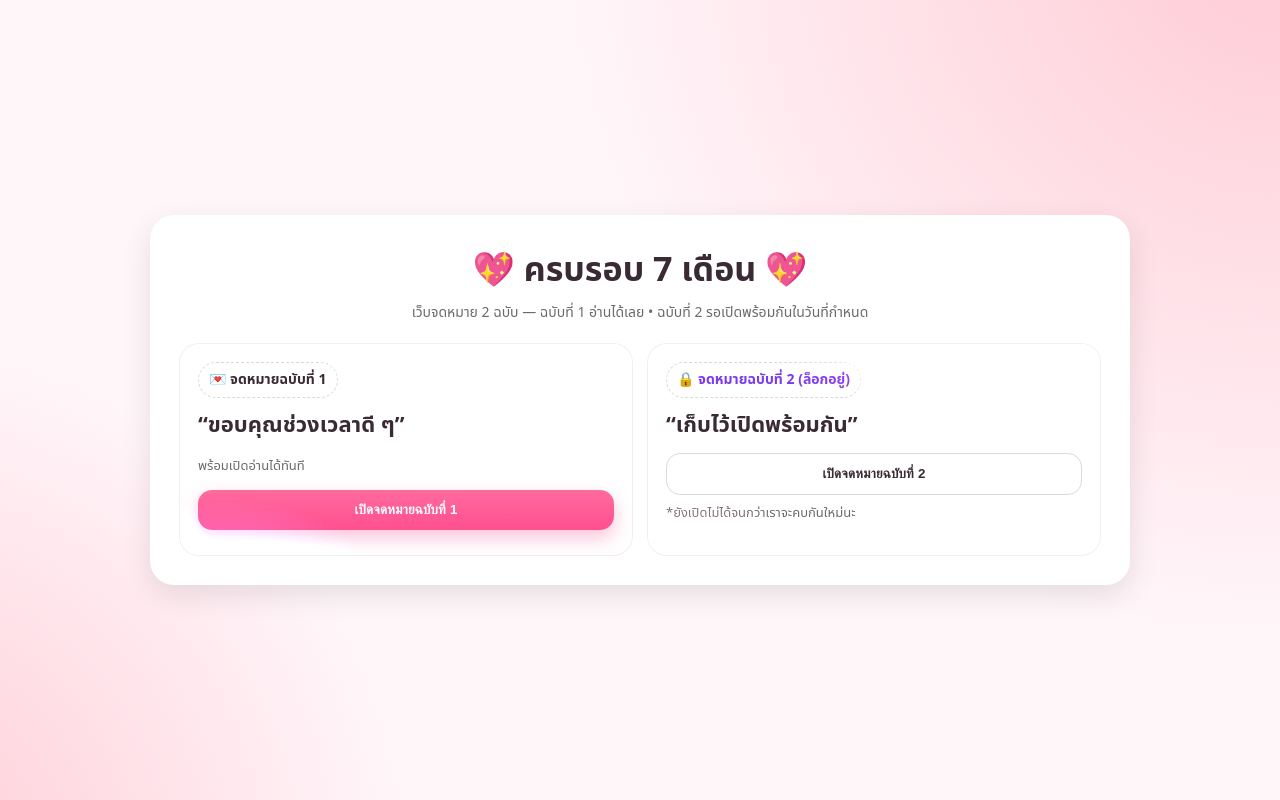
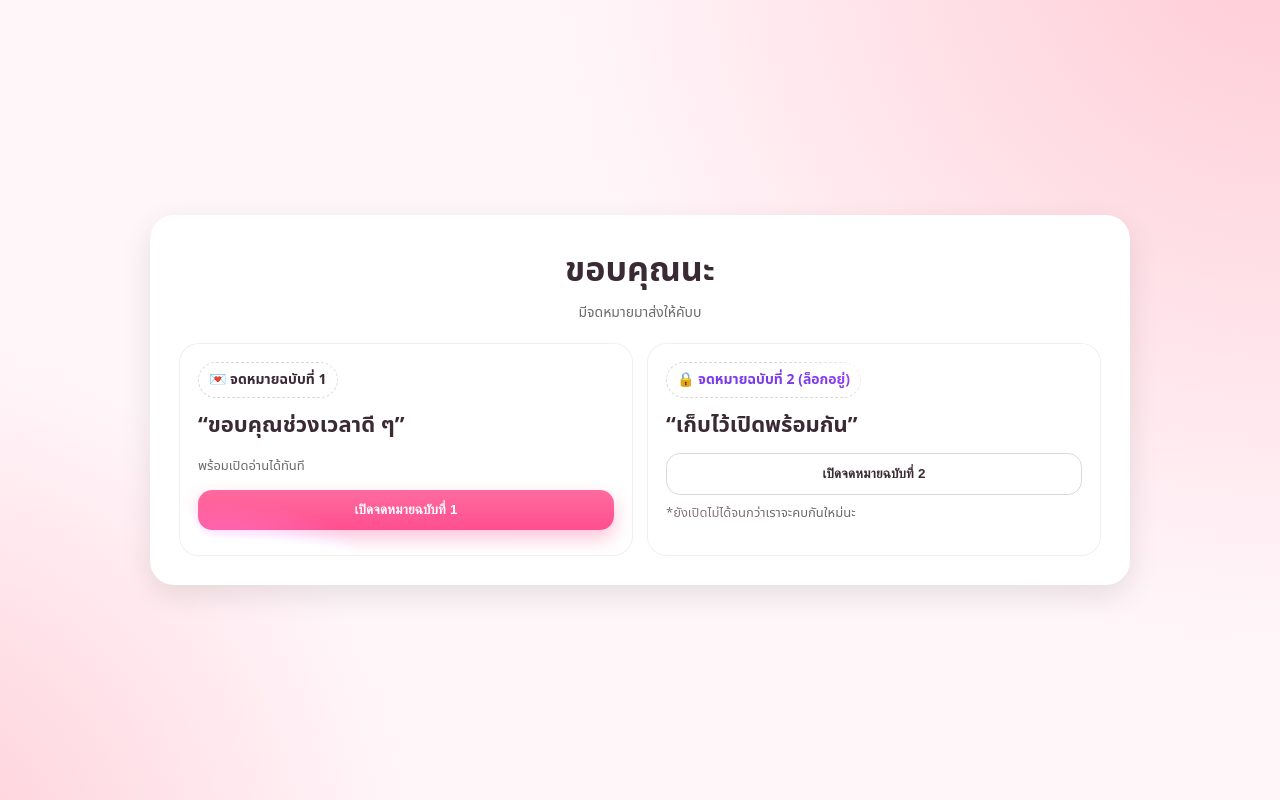
Before and after one commit to ponrakitt/mylove, a plain HTML site: page index.html in a window 1280 px wide. Drawn offline with Linux system fonts and the light colour scheme.

Commit message:
index.html

```diff
--- a/index.html
+++ b/index.html
@@ -3,7 +3,7 @@
 <head>
 <meta charset="UTF-8"/>
 <meta name="viewport" content="width=device-width, initial-scale=1.0, viewport-fit=cover"/>
-<title>จดหมายครบรอบ 7 เดือน</title>
+<title>ขอบคุณนะ</title>
 <meta name="theme-color" content="#ffd9e6"/>
 
 <style>
@@ -80,8 +80,8 @@
 <body>
 <div class="wrap">
   <div class="card">
-    <h1 class="title">💖 ครบรอบ 7 เดือน 💖</h1>
-    <p class="subtitle">เว็บจดหมาย 2 ฉบับ — ฉบับที่ 1 อ่านได้เลย • ฉบับที่ 2 รอเปิดพร้อมกันในวันที่กำหนด</p>
+    <h1 class="title">ขอบคุณนะ</h1>
+    <p class="subtitle">มีจดหมายมาส่งให้คับบ</p>
 
     <div class="grid">
       <!-- Letter 1 -->
```
